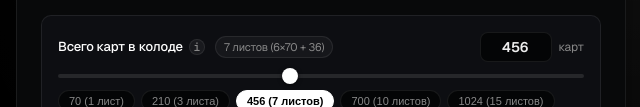
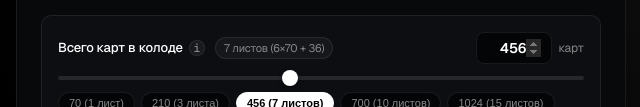
Before and after one commit to Niffrai/TableTopeCard34, a plain HTML site: page static/index.html in a window 1280 px wide. Shown: the part 845-952 px from the top of the page, 4-644 px from the left. Drawn offline with nearby package versions, Linux system fonts and the light colour scheme; no server answers.

Commit message:
style: eliminate retro 3D white beveled borders on number inputs and arrows

```diff
--- a/static/style.css
+++ b/static/style.css
@@ -4,6 +4,7 @@
    ========================================================================== */
 
 :root {
+  color-scheme: dark;
   --bg-page: #000000;
   --bg-surface: #08090a;
   --bg-surface-elevated: #0d0e12;
@@ -335,6 +336,26 @@ textarea:focus {
   box-shadow: 0 0 0 1px rgba(255, 255, 255, 0.12);
 }
 
+/* Number Inputs & Spinner Arrows (eliminated old 3D white beveled borders) */
+input[type="number"] {
+  color-scheme: dark;
+}
+
+input[type="number"]::-webkit-inner-spin-button,
+input[type="number"]::-webkit-outer-spin-button {
+  opacity: 0.5;
+  cursor: pointer;
+  background: transparent;
+  border: none;
+  filter: contrast(0.85);
+  transition: opacity 0.15s ease;
+}
+
+input[type="number"]:hover::-webkit-inner-spin-button,
+input[type="number"]:focus::-webkit-inner-spin-button {
+  opacity: 1;
+}
+
 textarea {
   resize: vertical;
   min-height: 54px;
@@ -700,11 +721,22 @@ select {
 }
 
 .deck-size-input-wrap input {
-  width: 72px;
-  padding: 5px 8px;
+  width: 76px;
+  padding: 6px 10px;
   text-align: right;
   font-weight: 600;
   font-size: 14px;
+  background: var(--bg-input);
+  border: 1px solid var(--border-subtle);
+  border-radius: var(--radius-input);
+  color: var(--text-heading);
+}
+
+.deck-size-input-wrap input:focus {
+  border-color: var(--border-focus);
+  background: var(--bg-surface);
+  box-shadow: 0 0 0 1px rgba(255, 255, 255, 0.15);
+  outline: none;
 }
 
 .cards-unit {
@@ -1436,6 +1468,7 @@ input[type="range"]::-webkit-slider-thumb:hover {
    ========================================================================== */
 
 body.theme-frutiger-aero {
+  color-scheme: light;
   --font-main: 'Segoe UI', 'Trebuchet MS', 'Lucida Grande', sans-serif;
   font-family: var(--font-main);
   letter-spacing: normal;
```
